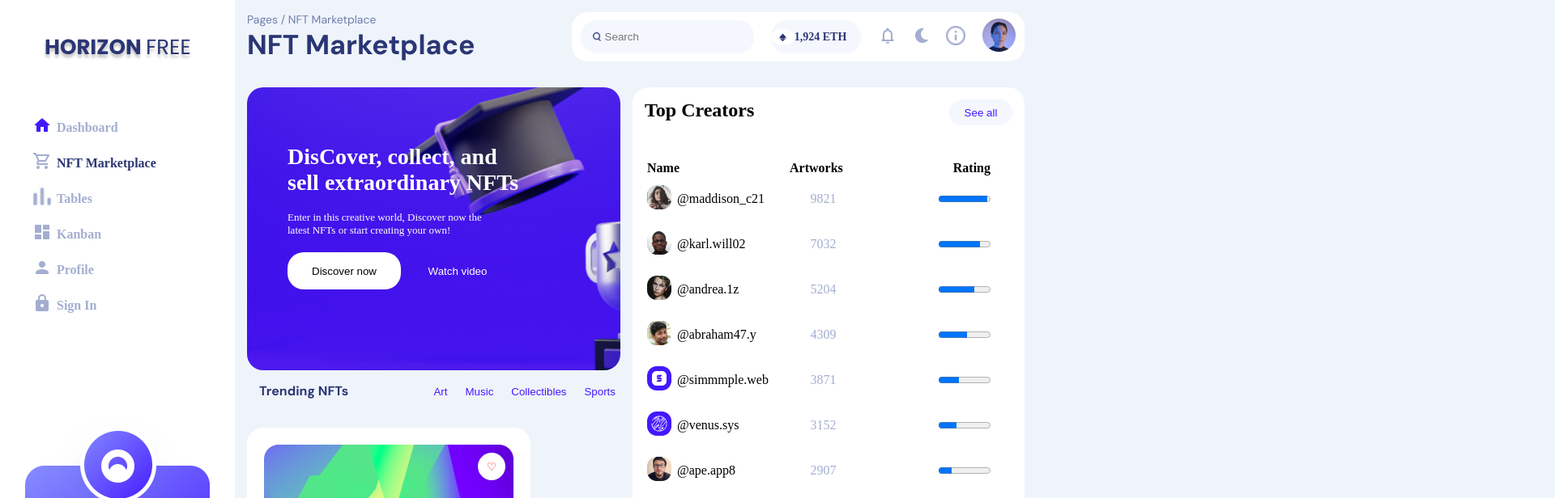
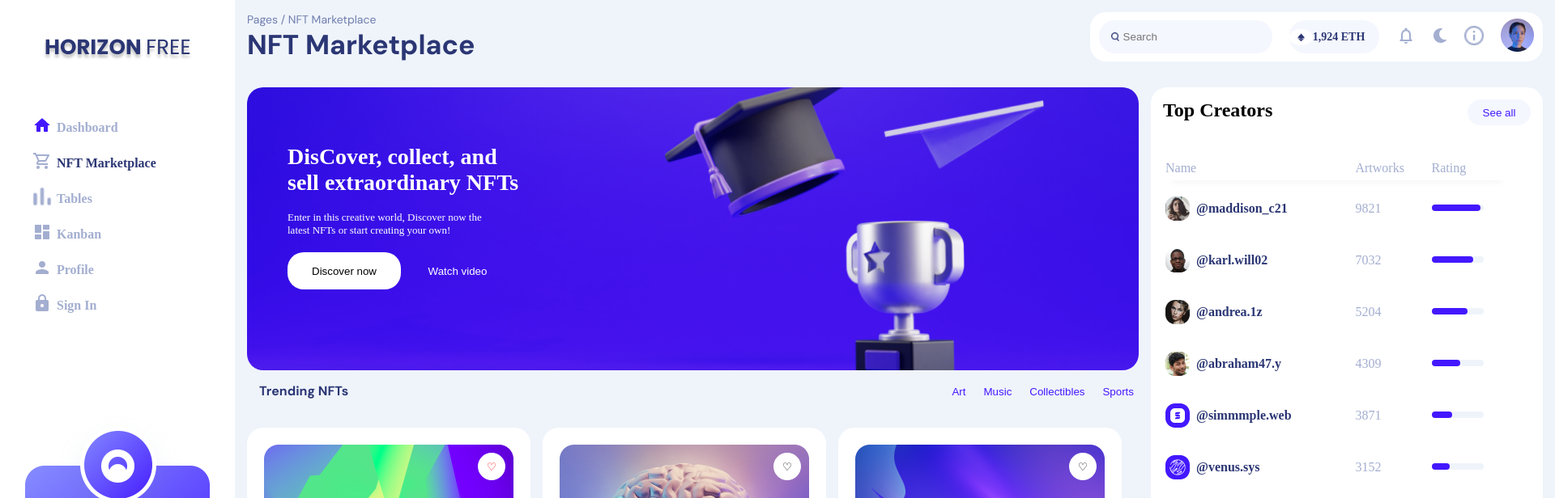
Before and after one commit to Kurman11/Horizon, a React (Create React App) app: page /NFTMarketplacePage in a window 1280 px wide. Shown: the top 616 px of the page at 81% size, 1920 px wide, since content can reach past the window. Built offline with nearby package versions, Linux system fonts and the light colour scheme.

Commit message:
피드백

```diff
--- a/src/App.css
+++ b/src/App.css
@@ -9,6 +9,7 @@ body * {
   box-sizing: border-box;
 }
 body {
+  min-width: 1920px;
   background-color: #eff4fb;
 }
 ul {
--- a/src/componentes/Pages/NFTMarketplace-Page/ChartCreators/ChartCreators.jsx
+++ b/src/componentes/Pages/NFTMarketplace-Page/ChartCreators/ChartCreators.jsx
@@ -1,29 +1,39 @@
-import Style from './style.module.css'
-import ChartTop from '../ChartTop/ChartTop'
-import ChartPeople from '../ChartPeople/ChartPeople'
-import Mock from '../mock/CardDummy'
-export default function ChartCreators(){
+import Style from "./style.module.css";
+import ChartTop from "../ChartTop/ChartTop";
+import ChartPeople from "../ChartPeople/ChartPeople";
+import Mock from "../mock/CardDummy";
+export default function ChartCreators() {
   const data = Mock;
-  return(
+
+  return (
     <section className={Style["section"]}>
-      <ChartTop title = {'Top Creators'}/>
+      <ChartTop title={"Top Creators"} />
       <table>
-        <tr className={Style['chart-tr']}>
+        <caption className="">탑내용</caption>
+        <colgroup>
+          <col col="40%" />
+          <col col="30%" />
+          <col col="30%" />
+        </colgroup>
+        <thead>
+          <tr className={Style["chart-tr"]}>
             <th>Name</th>
             <th>Artworks</th>
             <th>Rating</th>
           </tr>
-        {data.map(({name, img, artworks, rating}, index)=>(
+        </thead>
+        <tbody>
+          {data.map(({ name, img, artworks, rating }, index) => (
             <ChartPeople
-          key = {index}
-          img = {img}
-          name = {name}
-          artworks = {artworks}
-          rating = {rating}/>
+              key={index}
+              img={img}
+              name={name}
+              artworks={artworks}
+              rating={rating}
+            />
           ))}
-
+        </tbody>
       </table>
-
     </section>
-  )
+  );
 }
--- a/src/componentes/Pages/NFTMarketplace-Page/ChartCreators/style.module.css
+++ b/src/componentes/Pages/NFTMarketplace-Page/ChartCreators/style.module.css
@@ -6,11 +6,28 @@
   border-radius: 20px;
   background-color: white;
 
-  table{
+  table {
     width: 430px;
-    .chart-tr{
-      display: flex;
-      justify-content: space-between;
+
+    caption {
+      position: absolute;
+      width: 1px;
+      height: 1px;
+      margin: -1px;
+      overflow: hidden;
+      clip-path: polygon(0 0, 0 0, 0 0);
+    }
+
+    .chart-tr {
+      box-shadow: rgba(33, 35, 38, 0.1) 0px 10px 10px -10px;
+      th {
+        height: 22px;
+        padding-bottom: 6px;
+
+        text-align: left;
+        color: #a3aed0;
+        font-weight: 400;
+      }
     }
   }
 }
--- a/src/componentes/Pages/NFTMarketplace-Page/ChartPeople/ChartPeople.jsx
+++ b/src/componentes/Pages/NFTMarketplace-Page/ChartPeople/ChartPeople.jsx
@@ -1,14 +1,18 @@
-import Style from './style.module.css'
+import Style from "./style.module.css";
+import useCountUp from "../../../../hook/useCount";
 
-export default function ChartPeople(props){
+export default function ChartPeople(props) {
   return (
-      <tr key = {props.index} className={Style['chart-card']}>
-        <td><img src={props.img} alt="1" /></td>
-        <div className={Style['flex-div']}>
-          <td>{props.name}</td>
-          <td>{props.artworks}</td>
-          <td><progress value={props.rating} max="100"></progress></td>
+    <tr className={Style["chart-card"]}>
+      <td>
+        <div>
+          <img src={props.img} alt="1" /> {props.name}
         </div>
-      </tr>
-  )
+      </td>
+      <td>{props.artworks}</td>
+      <td>
+        <progress value={useCountUp(props.rating)} max="100"></progress>
+      </td>
+    </tr>
+  );
 }
--- a/src/componentes/Pages/NFTMarketplace-Page/ChartPeople/style.module.css
+++ b/src/componentes/Pages/NFTMarketplace-Page/ChartPeople/style.module.css
@@ -1,21 +1,41 @@
-progress {
-  width: 64px;
-}
+.chart-card {
+  vertical-align: middle;
+  td {
+    height: 62px;
+    > div {
+      display: flex;
+      align-items: center;
+      gap: 0 8px;
 
-.chart-card{
-  display: flex;
-  gap: 5px;
-  padding: 10px 0 10px 0;
-  .flex-div{
-    width: 100%;
-    display: flex;
-    align-items: center;
-    justify-content: space-between;
-    td:nth-child(1){
-      width: 40px;
+      font-weight: bold;
+      color: #2b3674;
     }
-    td:nth-child(2){
-      color: #A3AED0;
+
+    &:nth-child(2) {
+      color: #a3aed0;
+    }
+
+    progress {
+      width: 64px;
+      height: 8px;
+
+      position: relative;
+      top: -5px;
+
+      transition: 0.3s;
+
+      -webkit-appearance: none;
+      appearance: none;
+
+      &::-webkit-progress-bar {
+        background-color: #eff4fb;
+        border-radius: 21px;
+      }
+
+      &::-webkit-progress-value {
+        background-color: #4318ff;
+        border-radius: 21px;
+      }
     }
   }
 }
--- a/src/componentes/Pages/NFTMarketplace-Page/NFTMarketplacePage.jsx
+++ b/src/componentes/Pages/NFTMarketplace-Page/NFTMarketplacePage.jsx
@@ -85,9 +85,9 @@ export default function NFTMarketplacePage() {
           ))}
         </ul>
       </div>
-      <div className={Style['side-card']}>
-        <ChartCreators/>
-        <Chart/>
+      <div className={Style["side-card"]}>
+        <ChartCreators />
+        <Chart />
       </div>
     </section>
   );
--- a/src/componentes/Pages/NFTMarketplace-Page/chart/Chart.jsx
+++ b/src/componentes/Pages/NFTMarketplace-Page/chart/Chart.jsx
@@ -9,10 +9,10 @@ export default function Chart(props) {
 
   return (
     <section className={Style["section"]}>
-      <ChartTop title={"Top Creatpors"}/>
+      <ChartTop title={"Top Creatpors"} />
       <ul className={Style["second-chart"]}>
-        {data.map(({ title, name, bit, img }) => (
-          <li key={title}>
+        {data.map(({ title, name, bit, img, id }) => (
+          <li key={id}>
             <ChartCard
               img={img}
               title={title}
--- a/src/componentes/Pages/NFTMarketplace-Page/style.module.css
+++ b/src/componentes/Pages/NFTMarketplace-Page/style.module.css
@@ -58,7 +58,7 @@
 
     .card-area {
       display: flex;
-      gap: 0 15px;
+      gap: 15px;
 
       flex-wrap: wrap;
 
@@ -66,7 +66,7 @@
       padding: 0;
     }
   }
-  .side-card{
+  .side-card {
     display: flex;
     flex-direction: column;
   }
--- /dev/null
+++ b/src/hook/useCount.jsx
@@ -0,0 +1,27 @@
+import { useState, useEffect, useRef } from "react";
+
+function useCountUp(end, start = 0, duration = 2000) {
+  const [count, setCount] = useState(start);
+  const currentNumRef = useRef(start);
+
+  useEffect(() => {
+    currentNumRef.current = start;
+    setCount(start);
+
+    const delay = duration / (end - start);
+    const countUp = setInterval(() => {
+      if (currentNumRef.current < end) {
+        currentNumRef.current++;
+        setCount(currentNumRef.current);
+      } else {
+        clearInterval(countUp);
+      }
+    }, delay);
+
+    return () => clearInterval(countUp);
+  }, [end, start, duration]);
+
+  return count.toFixed(0);
+}
+
+export default useCountUp;
```
Lines whose indentation alone changed are shown as unchanged.
